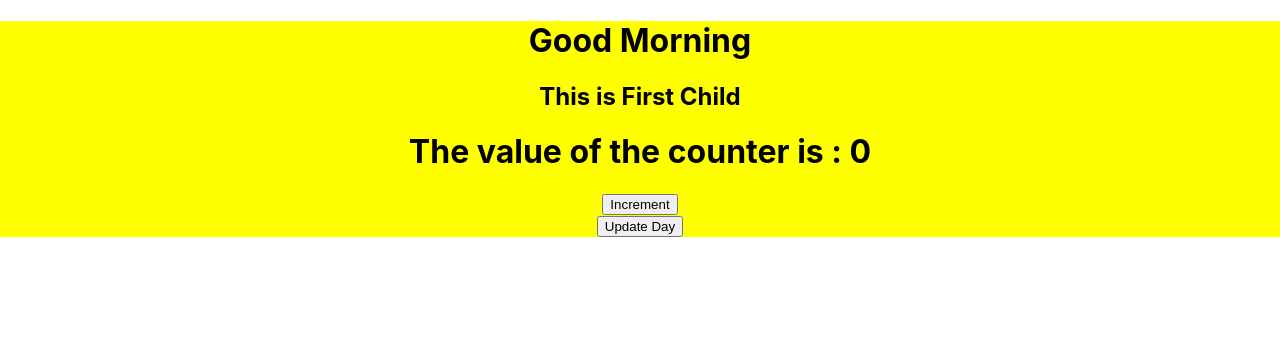
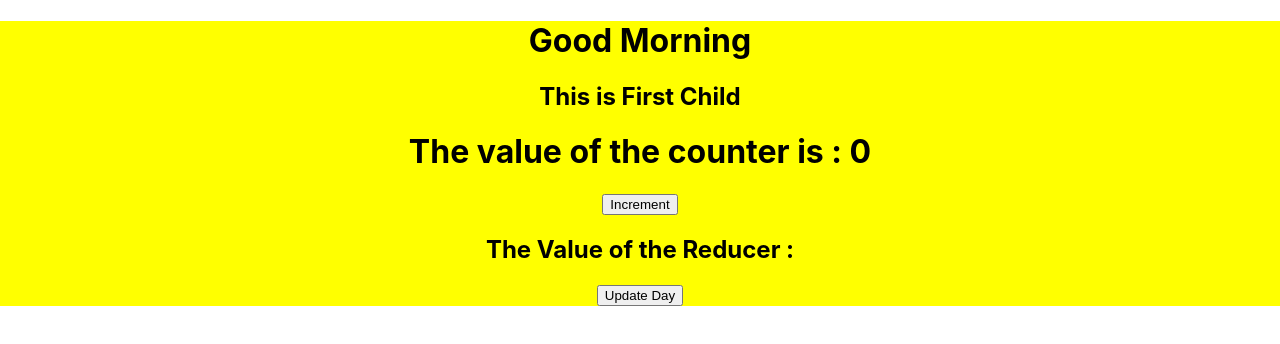
Before and after one commit to asad149/React-ContextApi, a React (Create React App) app: page / in a window 1280 px wide. Shown: the top 344 px of the page. Built offline with nearby package versions, Linux system fonts and the light colour scheme.

Commit message:
created CounterReducer

```diff
--- /dev/null
+++ b/src/Child2.js
@@ -0,0 +1,14 @@
+import React, { useReducer } from "react";
+import CounterReducer from "./CounterReducer";
+
+const Child2 = () => {
+  let [state, dispatch] = useReducer(10);
+
+  return (
+    <div>
+      <h2>The Value of the Reducer : {state}</h2>
+    </div>
+  );
+};
+
+export default Child2;
--- /dev/null
+++ b/src/CounterReducer.js
@@ -0,0 +1,8 @@
+const CounterReducer = (state, action) => {
+  switch (action) {
+    case "INCREMENT":
+      return state + 1;
+  }
+};
+
+export default CounterReducer;
--- a/src/Parent.js
+++ b/src/Parent.js
@@ -1,9 +1,11 @@
 import React from "react";
 import Child from "./Child";
+import Child2 from "./Child2";
 const Parent = () => {
   return (
     <div>
       <Child />
+      <Child2 />
     </div>
   );
 };
```
